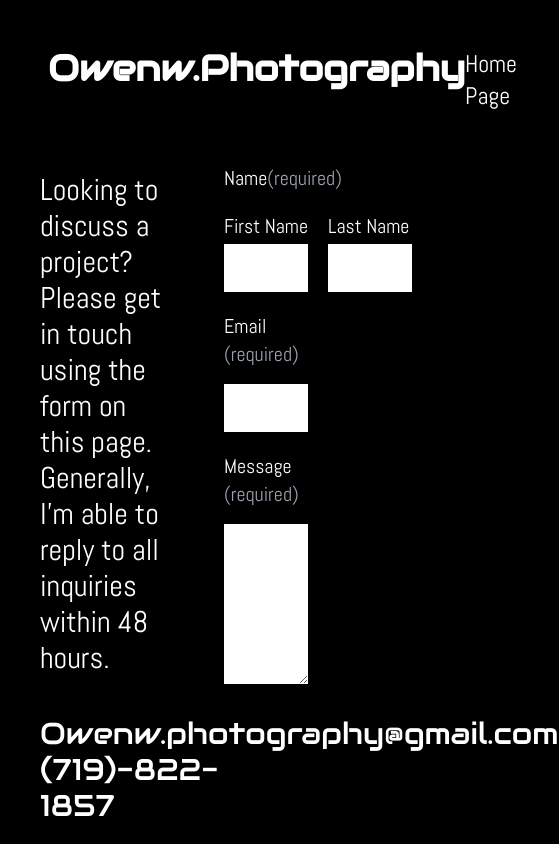
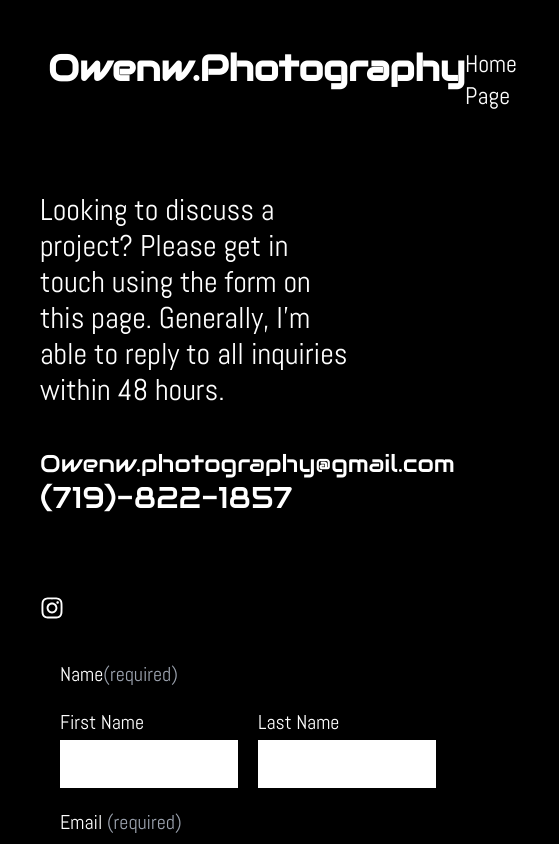
Before and after one commit to David-rel/owen-portfolio, a Next.js app: page /contact in a window 390 px wide. Shown: the top 844 px of the page, 559 px wide, since content can reach past the window. Built offline with nearby package versions, Linux system fonts and the light colour scheme.

Commit message:
added multi display to about port and contact

```diff
--- a/pages/about/index.js
+++ b/pages/about/index.js
@@ -24,13 +24,13 @@ function About() {
   }, []);
 
   return (
-    <div className="pt-40 flex">
+    <div className="pt-40 flex flex-col md:flex-row">
       <Head>
         <title>About - Owenw.Photography</title>
       </Head>
 
       <div
-        className={`w-1/2 px-8 transition-opacity duration-500 ${
+        className={`w-full md:w-1/2 px-8 transition-opacity duration-500 ${
           textFadeIn ? "opacity-100" : "opacity-0"
         }`}
       >
@@ -66,11 +66,11 @@ function About() {
       </div>
 
       <div
-        className={`w-2/5 px-8 flex flex-col items-start transition-opacity duration-500 ${
+        className={`w-full md:w-2/5 px-8 mt-5 md:mt-0 flex flex-col items-start transition-opacity duration-500 ${
           imageFadeIn ? "opacity-100" : "opacity-0"
         }`}
       >
-        <div className="relative min-w-[200px] min-h-[200px] lg:w-[450px] lg:h-[550px] xl:w-[700px] xl:h-[600px mb-4] p-2 -m-2 pr-8">
+        <div className="relative w-[300px] h-[300px] lg:w-[450px] lg:h-[550px] xl:w-[650px] xl:h-[600px mb-4] p-2 -m-2 pr-8">
           <Image
             src="/10-IMG_0306.jpg"
             alt="About us"
--- a/pages/contact/index.js
+++ b/pages/contact/index.js
@@ -29,12 +29,14 @@ export default function Contact() {
 
 
   return (
-    <div className={`flex justify-start items-start h-full p-10 pt-36 pb-96`}>
+    <div
+      className={`flex flex-col md:flex-row justify-start items-start h-full p-10 pt-36 pb-96`}
+    >
       <Head>
         <title>Contact - Owenw.Photography</title>
       </Head>
       <div
-        className={`w-2/5 bg-black p-0 rounded-md shadow-lg ${
+        className={`w-full md:w-2/5 bg-black p-0 rounded-md shadow-lg mt-5 md:mt-0 ${
           isVisible ? "fadeIn" : "fadeOut"
         }`}
         ref={textRef}
@@ -48,7 +50,7 @@ export default function Contact() {
         </div>
 
         <div className="">
-          <p className="text-white text-3xl font-audiowide">
+          <p className="text-white md:text-xl lg:3xl text-2xl font-audiowide ">
             Owenw.photography@gmail.com
           </p>
         </div>
@@ -64,7 +66,7 @@ export default function Contact() {
         </div>
       </div>
 
-      <div className="w-2/5 ml-10 p-5 rounded-md shadow-lg font-abel">
+      <div className="w-full md:w-2/5 md:ml-10 p-5 mt-5 md:mt-0 rounded-md shadow-lg font-abel">
         <form
           className="flex flex-col space-y-5"
           action="https://formspree.io/f/mayznwba"
@@ -124,6 +126,3 @@ export default function Contact() {
     </div>
   );
 }
-
-
-//finish adding fade in logic and text sizing fonts
--- a/pages/portfolio/index.js
+++ b/pages/portfolio/index.js
@@ -59,7 +59,7 @@ function Portfolio() {
       <div className="z-10 flex flex-col items-center space-y-10">
         <Link href="/portfolio/cars" legacyBehavior>
           <a
-            className={`xs:text-3xl sm:text-5xl md:text-6xl lg:text-7xl xl:text-8xl transition-colors duration-500 ease-in pb-8 sm:pb-4 pt-20 font-audiowide ${
+            className={`text-3xl sm:text-5xl lg:text-6xl 2xl:text-8xl transition-colors duration-500 ease-in pb-8 sm:pb-4 pt-20 font-audiowide ${
               loaded ? "text-black" : "text-transparent"
             } ${hover ? "text-white" : "text-black"}`}
             onMouseEnter={() => handleMouseEnter("cars")}
@@ -70,7 +70,7 @@ function Portfolio() {
         </Link>
         <Link href="/portfolio/sports" legacyBehavior>
           <a
-            className={`xs:text-3xl sm:text-5xl md:text-6xl lg:text-7xl xl:text-8xl transition-colors duration-500 ease-in pb-8 sm:pb-4 font-audiowide ${
+            className={`text-3xl sm:text-5xl lg:text-6xl 2xl:text-8xl transition-colors duration-500 ease-in pb-8 sm:pb-4 font-audiowide ${
               loaded ? "text-black" : "text-transparent"
             } ${hover ? "text-white" : "text-black"}`}
             onMouseEnter={() => handleMouseEnter("sports")}
@@ -81,7 +81,7 @@ function Portfolio() {
         </Link>
         <Link href="/portfolio/misc" legacyBehavior>
           <a
-            className={`xs:text-3xl sm:text-5xl md:text-6xl lg:text-7xl xl:text-8xl transition-colors duration-500 ease-in pb-8 sm:pb-4 font-audiowide ${
+            className={`text-3xl sm:text-5xl lg:text-6xl 2xl:text-8xl transition-colors duration-500 ease-in pb-8 sm:pb-4 font-audiowide ${
               loaded ? "text-black" : "text-transparent"
             } ${hover ? "text-white" : "text-black"}`}
             onMouseEnter={() => handleMouseEnter("misc")}
```
